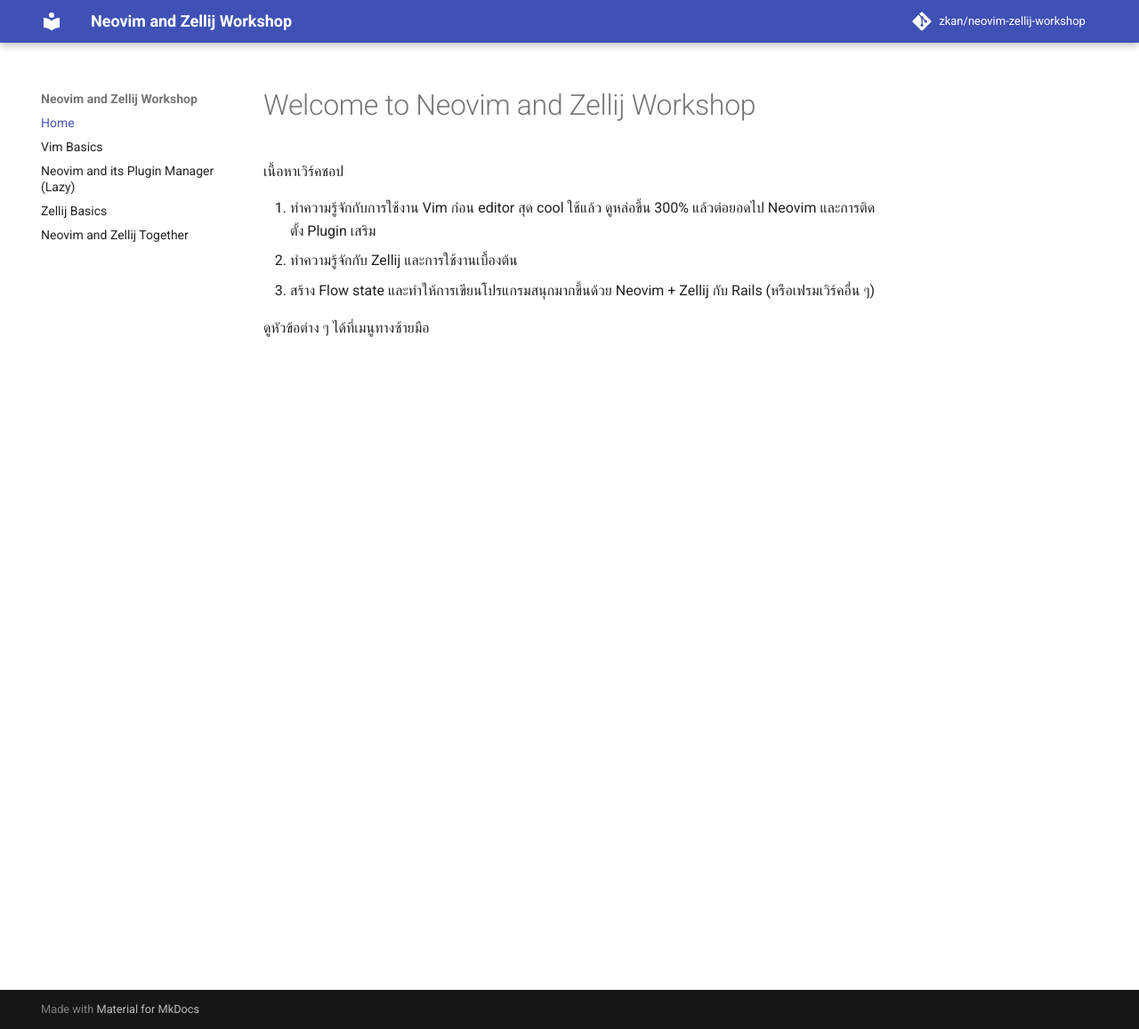
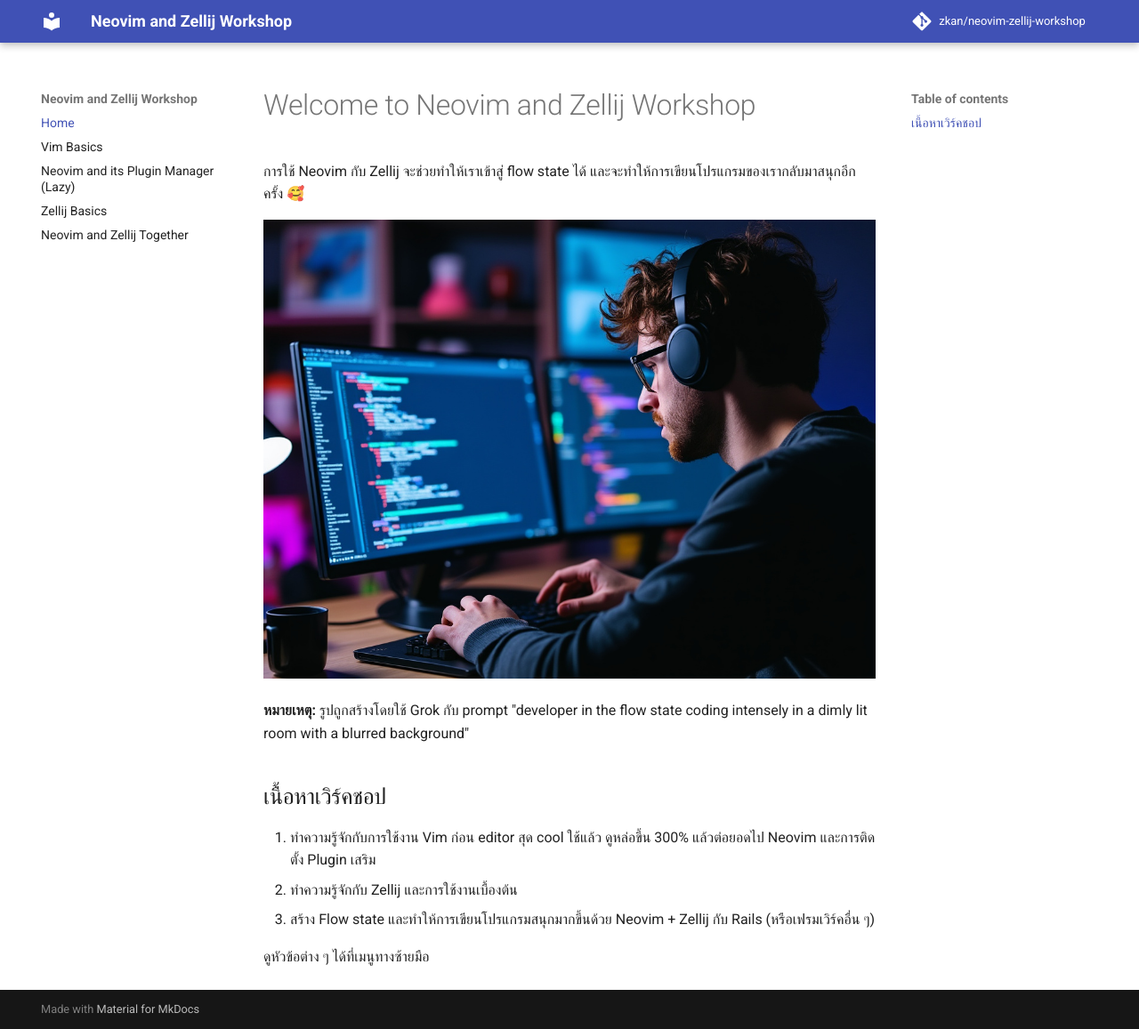
Before and after one commit to zkan/neovim-zellij-workshop, an MkDocs documentation site: the page built from docs/index.md, in a window 1280 px wide and 1157 px high. Shown: the whole window at 89% size. Built offline with MkDocs 1.6.1 and Material for MkDocs 9.7.7, drawn with Linux system fonts in a browser that asks for light colours; comment, search, counter and statistics services are not loaded.

Commit message:
Organize sections in neovim & zellij + move flow state pic to home

```diff
--- a/docs/index.md
+++ b/docs/index.md
@@ -1,6 +1,12 @@
 # Welcome to Neovim and Zellij Workshop
 
-เนื้อหาเวิร์คชอป
+การใช้ Neovim กับ Zellij จะช่วยทำให้เราเข้าสู่ flow state ได้ และจะทำให้การเขียนโปรแกรมของเรากลับมาสนุกอีกครั้ง 🥰
+
+![](./img/grok-developer-in-the-flow-state-coding-intensely-in-a-dimly-lit-room-with-a-blurred-background.jpg)
+
+**หมายเหตุ:** รูปถูกสร้างโดยใช้ Grok กับ prompt "developer in the flow state coding intensely in a dimly lit room with a blurred background"
+
+## เนื้อหาเวิร์คชอป
 
 1. ทำความรู้จักกับการใช้งาน Vim ก่อน editor สุด cool ใช้แล้ว ดูหล่อขึ้น 300% แล้วต่อยอดไป
    Neovim และการติดตั้ง Plugin เสริม
```
Also changed, not shown: docs/neovim-and-zellij-together.md (+4 -6 lines).
